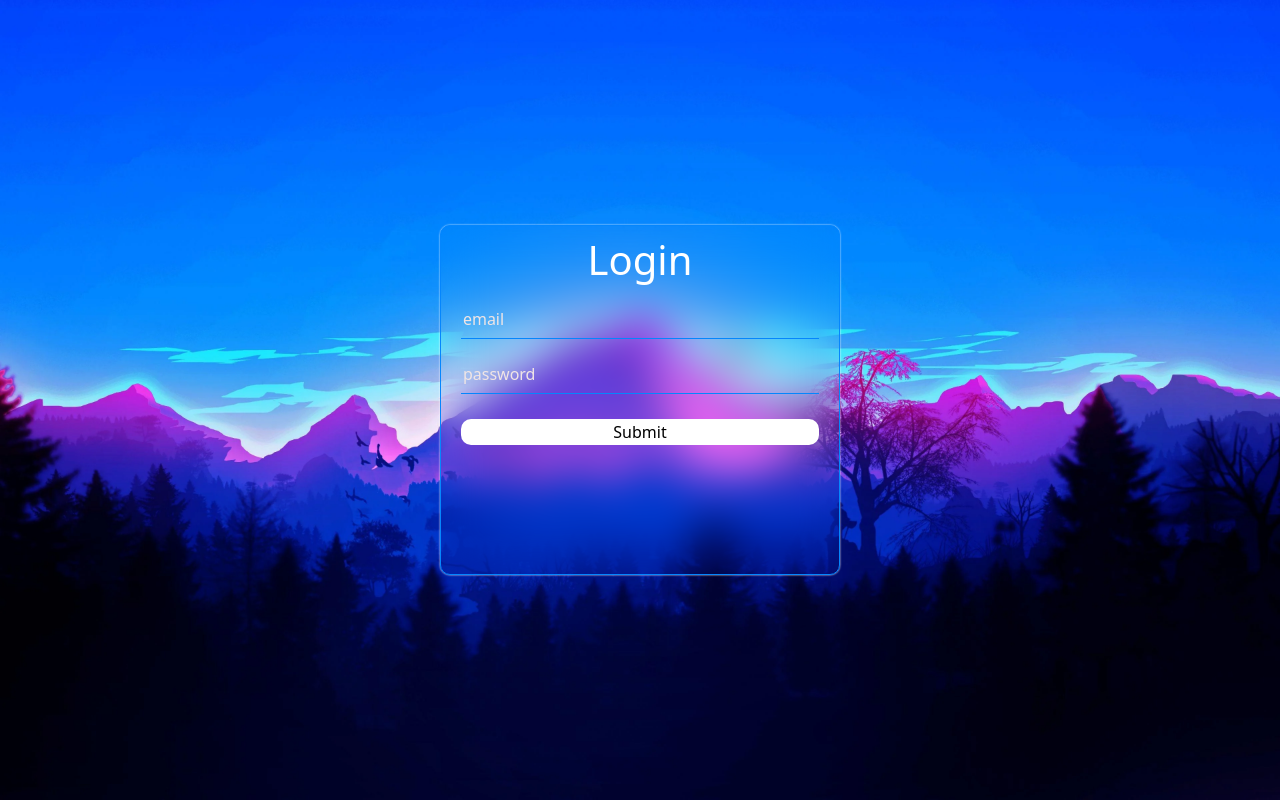
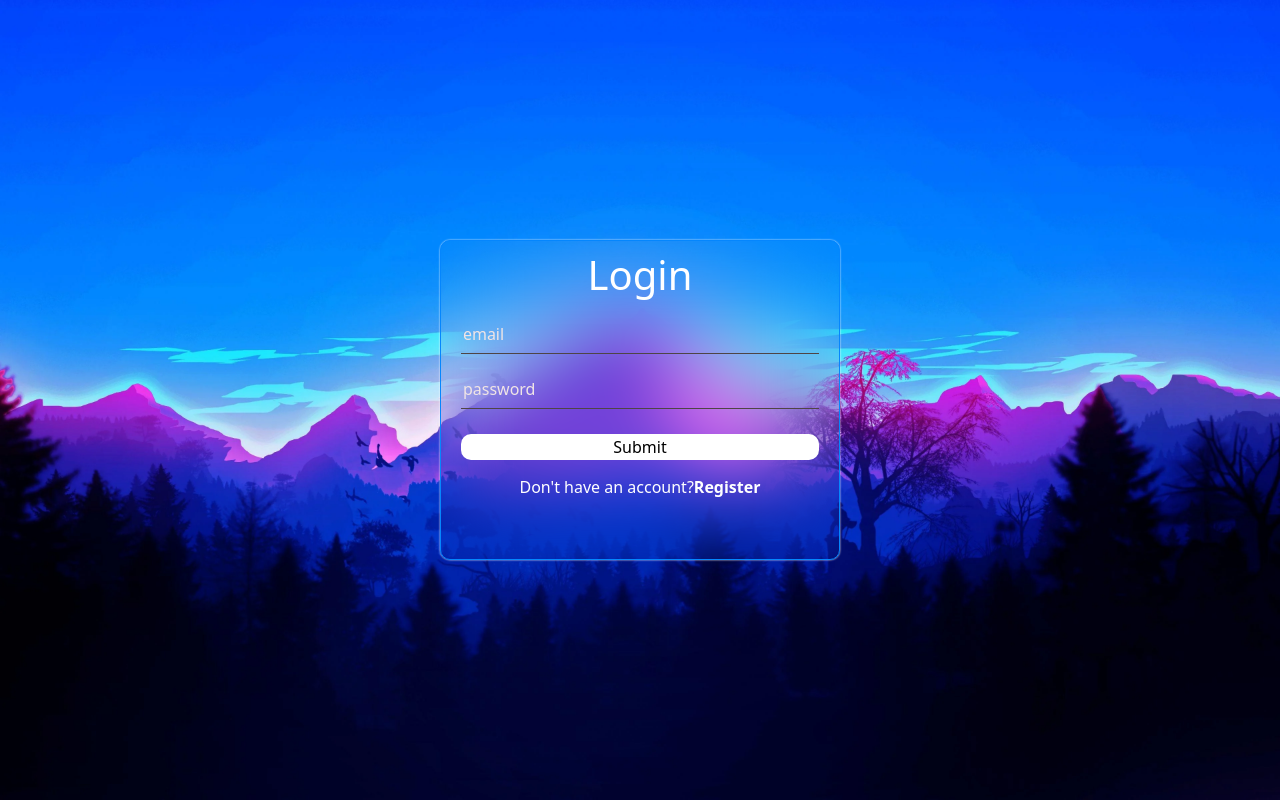
Before and after one commit to itamm15/expense-app, a React (Create React App) app in the folder front/: page /login in a window 1280 px wide. Built offline with nearby package versions, Linux system fonts and the light colour scheme.

Commit message:
:lipstick: added registration info

```diff
--- a/front/src/components/Login.js
+++ b/front/src/components/Login.js
@@ -30,6 +30,14 @@ const Login = () => {
             className="login--input__submit"
           />
         </div>
+        <div className="login__form-register">
+          <p>
+            Don't have an account?
+            <a href="/register" className="login__form-register-route">
+              Register
+            </a>
+          </p>
+        </div>
       </div>
     </div>
   );
--- a/front/src/styles/Login.scss
+++ b/front/src/styles/Login.scss
@@ -13,13 +13,13 @@
 
 .login__form {
   display: block;
-  height: 350px;
+  height: 320px;
   width: 400px;
   border-radius: 10px;
   border: 1px solid #0586fd;
   box-shadow: 0 0 2px;
   background-color: transparent;
-  backdrop-filter: blur(20px);
+  backdrop-filter: blur(35px);
 }
 
 .login__form-title {
@@ -38,7 +38,7 @@
   height: 40px;
   background-color: transparent;
   border: none;
-  border-bottom: 1px solid #0586fd;
+  border-bottom: 1px solid rgb(79, 69, 69);
   color: white;
 }
 
@@ -58,3 +58,13 @@
   border: none;
   border-radius: 10px;
 }
+
+.login__form-register {
+  text-align: center;
+}
+
+.login__form-register-route {
+  color: white;
+  font-weight: bold;
+  text-decoration: none;
+}
```
